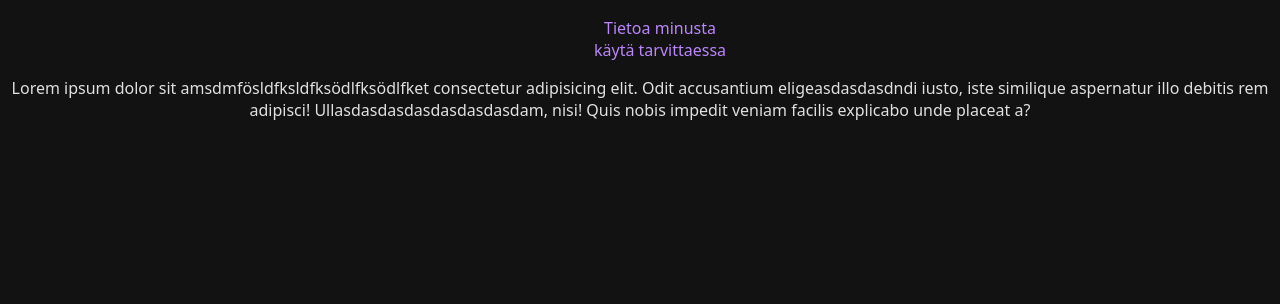
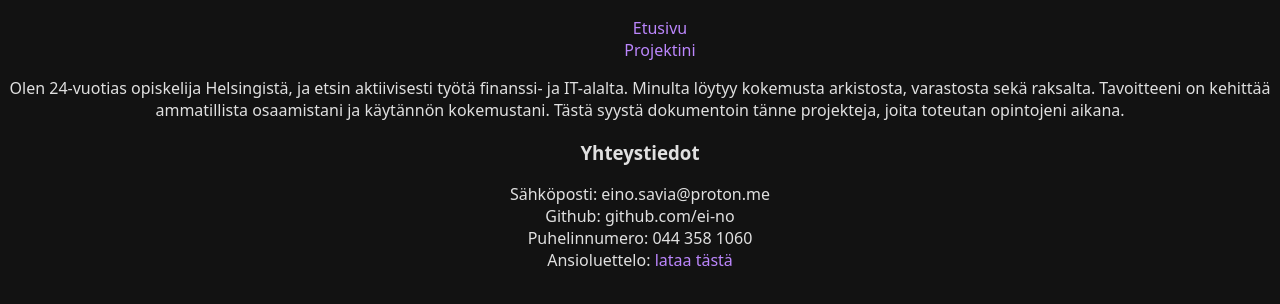
Before and after one commit to ei-no/portfolio, a plain HTML site: page index.html in a window 1280 px wide. Shown: the part 122-426 px from the top of the page. Drawn offline with Linux system fonts and the light colour scheme.

Commit message:
add list of contact information

```diff
--- a/index.html
+++ b/index.html
@@ -13,19 +13,27 @@
       <nav>
         <ul>
           <li>
-            <a href="#tietoaminusta">Tietoa minusta</a>
+            <a href="index.html">Etusivu</a>
           </li>
-          <li><a href="#varalinkki">käytä tarvittaessa</a></li>
+          <li><a href="projects.html">Projektini</a></li>
         </ul>
       </nav>
     </header>
     <section id="tietoaminusta">
       <p>
-        Lorem ipsum dolor sit amsdmfösldfksldfksödlfksödlfket consectetur adipisicing elit. Odit
-        accusantium eligeasdasdasdndi iusto, iste similique aspernatur illo debitis rem
-        adipisci! Ullasdasdasdasdasdasdasdam, nisi! Quis nobis impedit veniam facilis explicabo unde
-        placeat a?
+        Olen 24-vuotias opiskelija Helsingistä, ja etsin aktiivisesti työtä
+        finanssi- ja IT-alalta.  Minulta löytyy kokemusta arkistosta, varastosta
+        sekä raksalta. Tavoitteeni on kehittää ammatillista osaamistani ja
+        käytännön kokemustani. Tästä syystä dokumentoin tänne projekteja, joita
+        toteutan opintojeni aikana.
       </p>
     </section>
+    <h3>Yhteystiedot</h3>
+    <div id="yhteystiedot">
+      <li>Sähköposti: eino.savia@proton.me</li>
+      <li>Github: github.com/ei-no</li>
+      <li>Puhelinnumero: 044 358 1060</li>
+      <li>Ansioluettelo: <a href="ansioluettelo_savia.pdf">lataa tästä</a></li>
+    </div>
   </body>
 </html>
```
